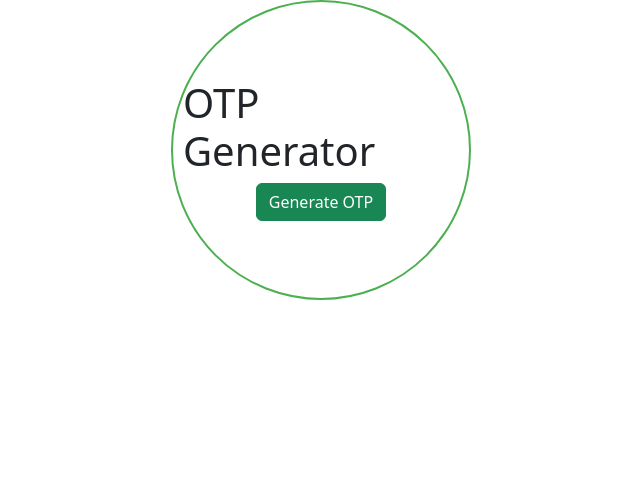
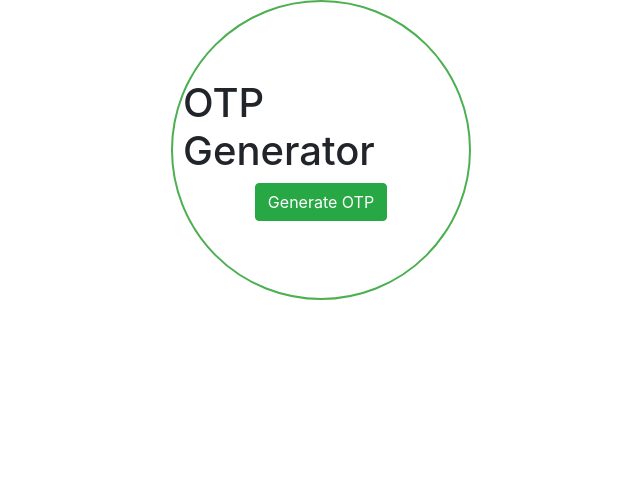
Before and after one commit to anm10921cs20/bootstarap-internship, a website: page index.html in a window 1280 px wide. Shown: the whole page, without its empty margins (319-959 px from the left). Drawn offline with nearby package versions, Linux system fonts and the light colour scheme.

Commit message:
cdn file bootstrap

```diff
--- a/index.html
+++ b/index.html
@@ -9,6 +9,9 @@
     <link rel="stylesheet" href="style.css">
     <!--bootstrap css added link-->
     <link rel="stylesheet" href="./node_modules/bootstrap/dist/css/bootstrap.min.css">
+    <!--cdn bootstrap link-->
+
+    <link rel="stylesheet" href="https://cdn.jsdelivr.net/npm/bootstrap@4.4.1/dist/css/bootstrap.min.css" integrity="sha384-Vkoo8x4CGsO3+Hhxv8T/Q5PaXtkKtu6ug5TOeNV6gBiFeWPGFN9MuhOf23Q9Ifjh" crossorigin="anonymous">
 </head>
 
 <body>
```
